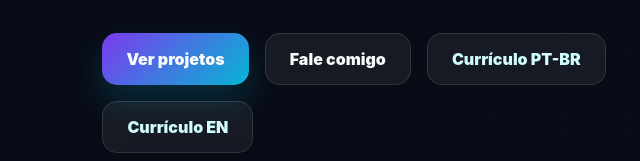
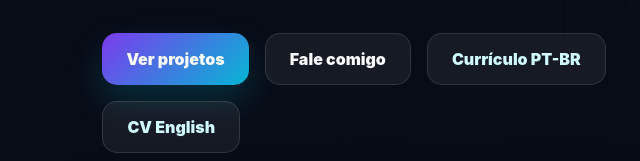
Before and after one commit to joaovictorar/portfolio-joao-victor, a plain HTML site: page index.html in a window 1280 px wide. Shown: the part 791-952 px from the top of the page, 0-640 px from the left. Drawn offline with Linux system fonts and the light colour scheme.

Commit message:
atualização do botão curriculo EN

```diff
--- a/index.html
+++ b/index.html
@@ -97,7 +97,7 @@
                 rel="noopener noreferrer"
                 data-pt="Currículo EN"
                 data-en="English CV"
-                >Currículo EN</a
+                >CV English</a
               >
             </div>
 
```
